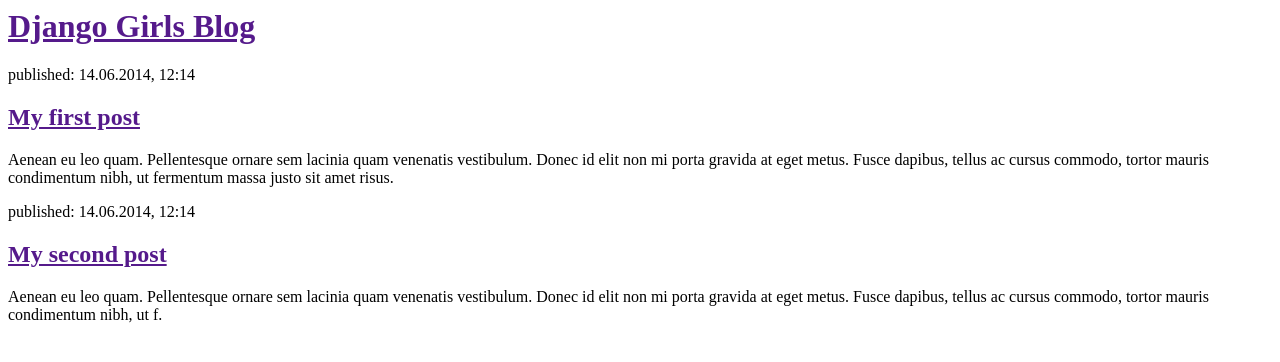
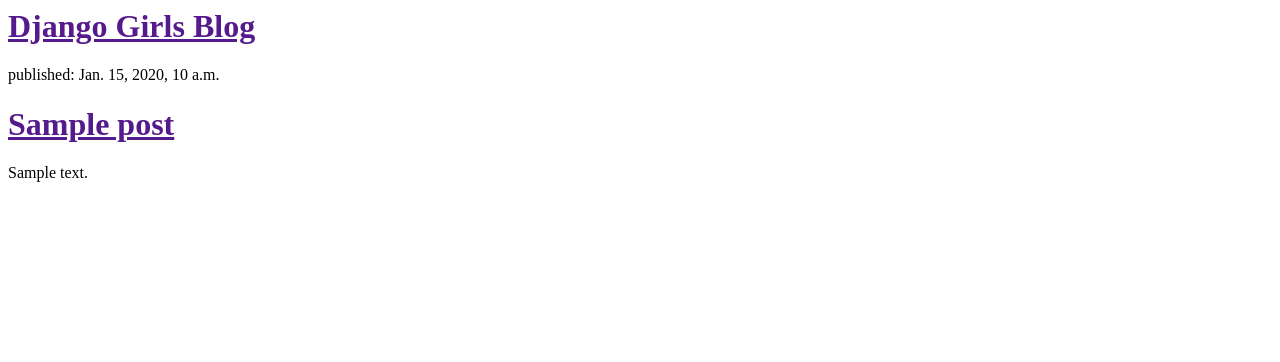
Before and after one commit to matpfernandes/my-first-blog, a Django app: template mysite/blog/templates/blog/post_list.html in a window 1280 px wide. Shown: the top 362 px of the page. Run offline with Django 3.2, Linux system fonts and the light colour scheme; the template is opened without the code that fills it: values that come from a table or form of the project are taken from there, others are empty; tables that the repository leaves empty hold one stand-in row (values such as "Sample post").

Commit message:
Modifed templates to display posts from database

```diff
--- a/mysite/blog/templates/blog/post_list.html
+++ b/mysite/blog/templates/blog/post_list.html
@@ -8,15 +8,14 @@
         </div>
 
         <div>
-            <p>published: 14.06.2014, 12:14</p>
-            <h2><a href="">My first post</a></h2>
-            <p>Aenean eu leo quam. Pellentesque ornare sem lacinia quam venenatis vestibulum. Donec id elit non mi porta gravida at eget metus. Fusce dapibus, tellus ac cursus commodo, tortor mauris condimentum nibh, ut fermentum massa justo sit amet risus.</p>
+          {% for post in posts %}
+            <div>
+              <p>published: {{ post.published_date }}</p>
+              <h1><a href="">{{ post.title }}</a></h1>
+              <p>{{ post.text|linebreaks }}</p>
+            </div>
+          {% endfor %}
         </div>
 
-        <div>
-            <p>published: 14.06.2014, 12:14</p>
-            <h2><a href="">My second post</a></h2>
-            <p>Aenean eu leo quam. Pellentesque ornare sem lacinia quam venenatis vestibulum. Donec id elit non mi porta gravida at eget metus. Fusce dapibus, tellus ac cursus commodo, tortor mauris condimentum nibh, ut f.</p>
-        </div>
     </body>
 </html>
```
Also changed, not shown: mysite/blog/views.py (+4 -3 lines).
